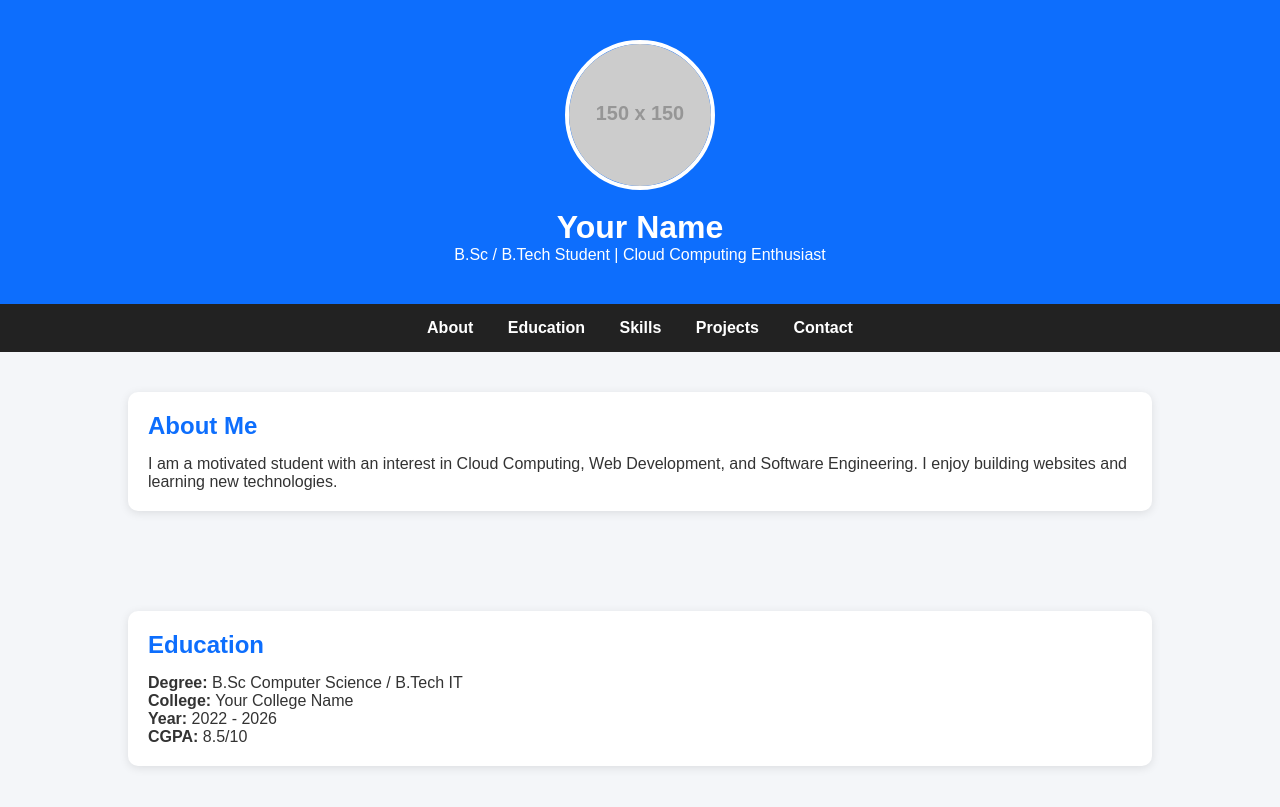
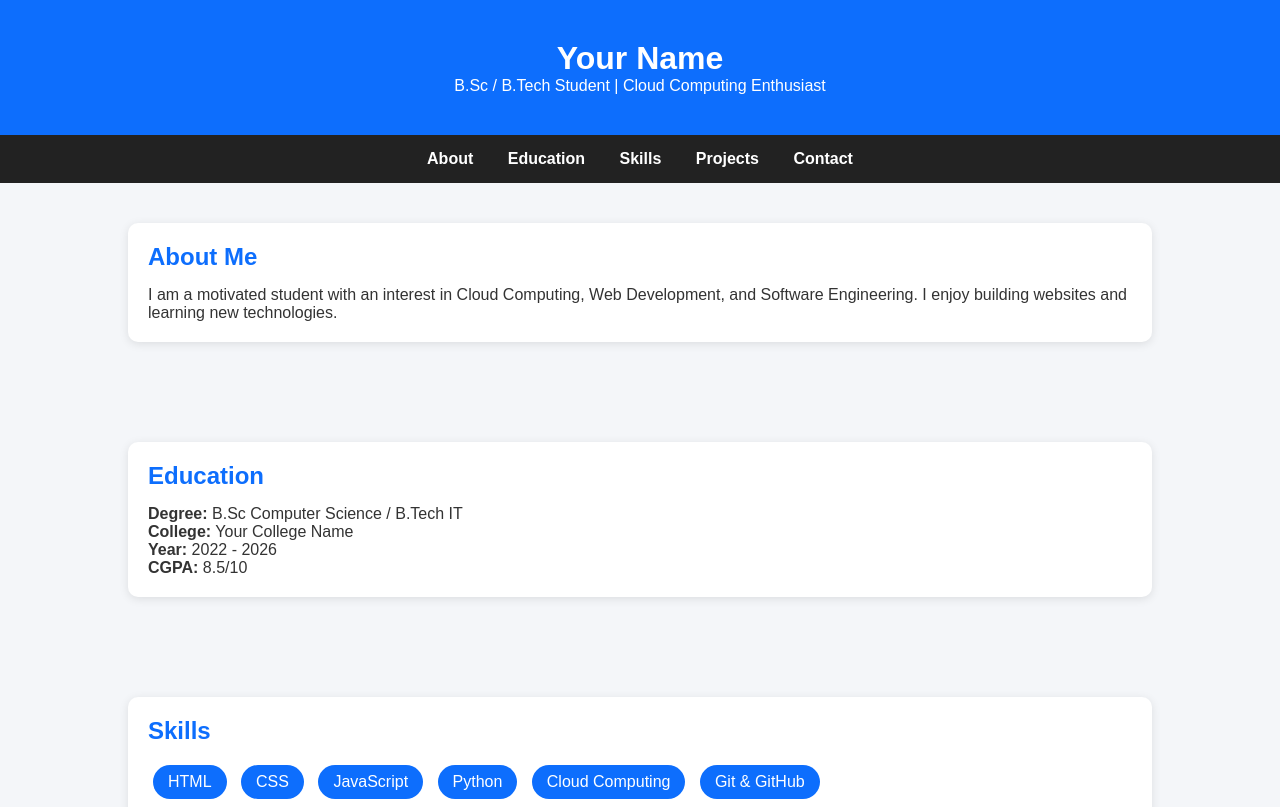
Before and after one commit to rsangeethaanbu1995-arch/cloud-computing, a plain HTML site: page index.html in a window 1280 px wide. Shown: the top 807 px of the page. Drawn offline with Linux system fonts and the light colour scheme; placeholder pictures from the web are drawn by us.

Commit message:
Update index.html

```diff
--- a/index.html
+++ b/index.html
@@ -86,7 +86,7 @@
 <body>
 
 <header>
-    <img src="https://via.placeholder.com/150" alt="Profile Photo">
+
     <h1>Your Name</h1>
     <p>B.Sc / B.Tech Student | Cloud Computing Enthusiast</p>
 </header>
```
